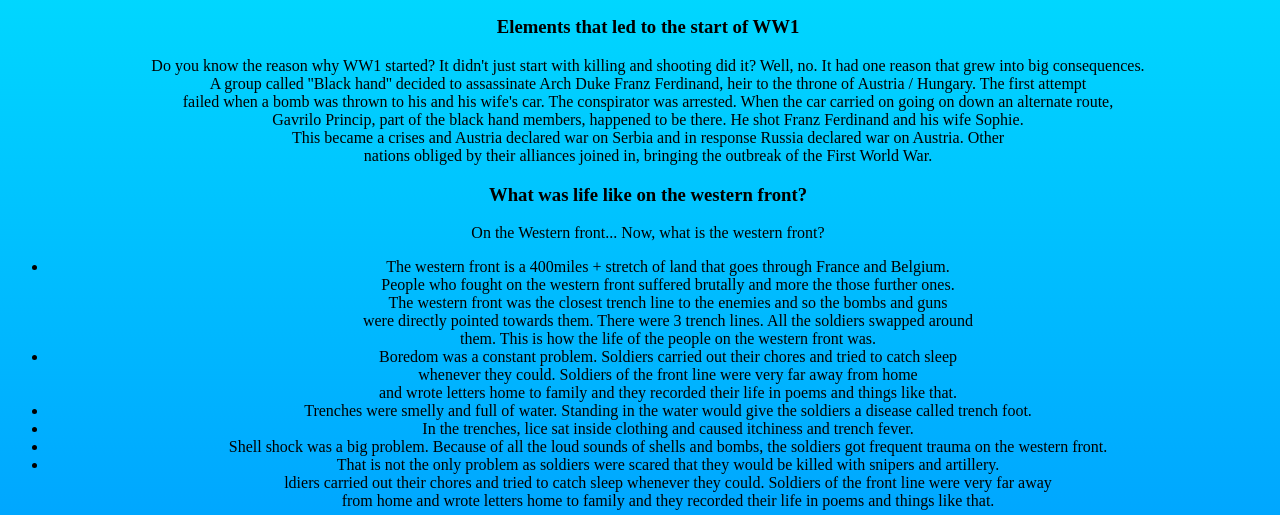
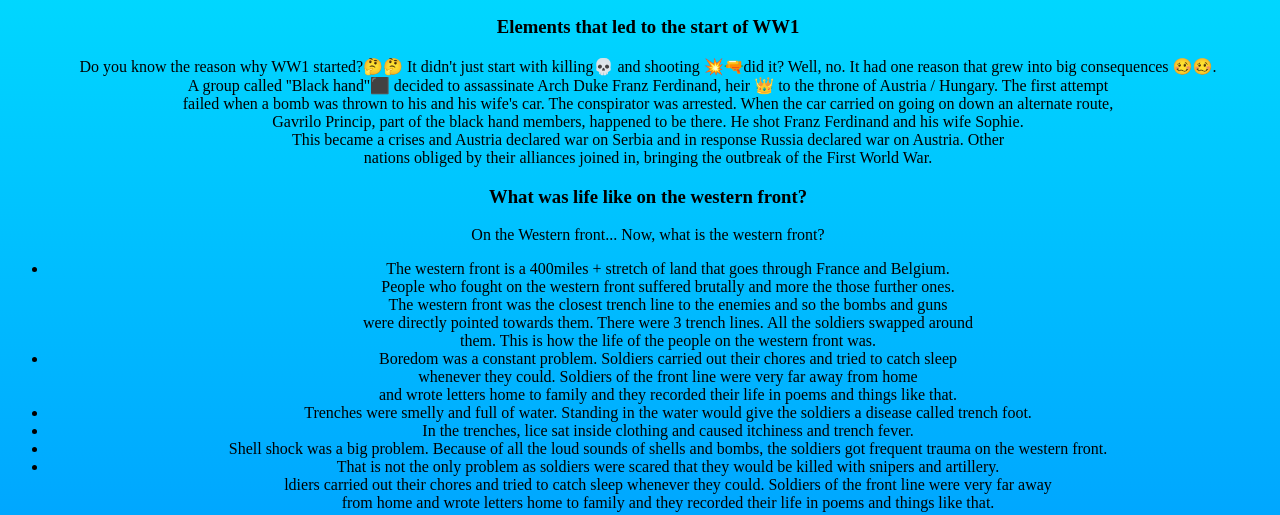
Before and after one commit to kv12306/myWebsite, a plain HTML site: page index.html in a window 1280 px wide. Shown: the part 436-951 px from the top of the page. Drawn offline with Linux system fonts and the light colour scheme.

Commit message:
Update index.html

```diff
--- a/index.html
+++ b/index.html
@@ -25,7 +25,7 @@
     Elements that led to the start of WW1
   </h3>
   <p>
-    Do you know the reason why WW1 started? It didn't just start with killing and shooting did it? Well, no. It had one reason that grew into big consequences.<br>A group called ''Black hand'' decided to assassinate Arch Duke Franz Ferdinand, heir to the throne of Austria / Hungary. The first attempt<br> failed when a bomb was thrown to his and his wife's car. The conspirator was arrested. When the car carried on going on down an alternate route, <br>Gavrilo Princip, part of the black hand members, happened to be there. He shot Franz Ferdinand and his wife Sophie. <br>This became a crises and Austria declared war on Serbia and in response Russia declared war on Austria. Other <br>nations obliged by their alliances joined in, bringing the outbreak of the First World War.
+    Do you know the reason why WW1 started?🤔🤔 It didn't just start with killing💀 and shooting 💥🔫did it? Well, no. It had one reason that grew into big consequences 🥴🥴.<br>A group called ''Black hand''⬛️ decided to assassinate Arch Duke Franz Ferdinand, heir 👑 to the throne of Austria / Hungary. The first attempt<br> failed when a bomb was thrown to his and his wife's car. The conspirator was arrested. When the car carried on going on down an alternate route, <br>Gavrilo Princip, part of the black hand members, happened to be there. He shot Franz Ferdinand and his wife Sophie. <br>This became a crises and Austria declared war on Serbia and in response Russia declared war on Austria. Other <br>nations obliged by their alliances joined in, bringing the outbreak of the First World War.
   </p>
   <h3>
     What was life like on the western front? </h3>
```
